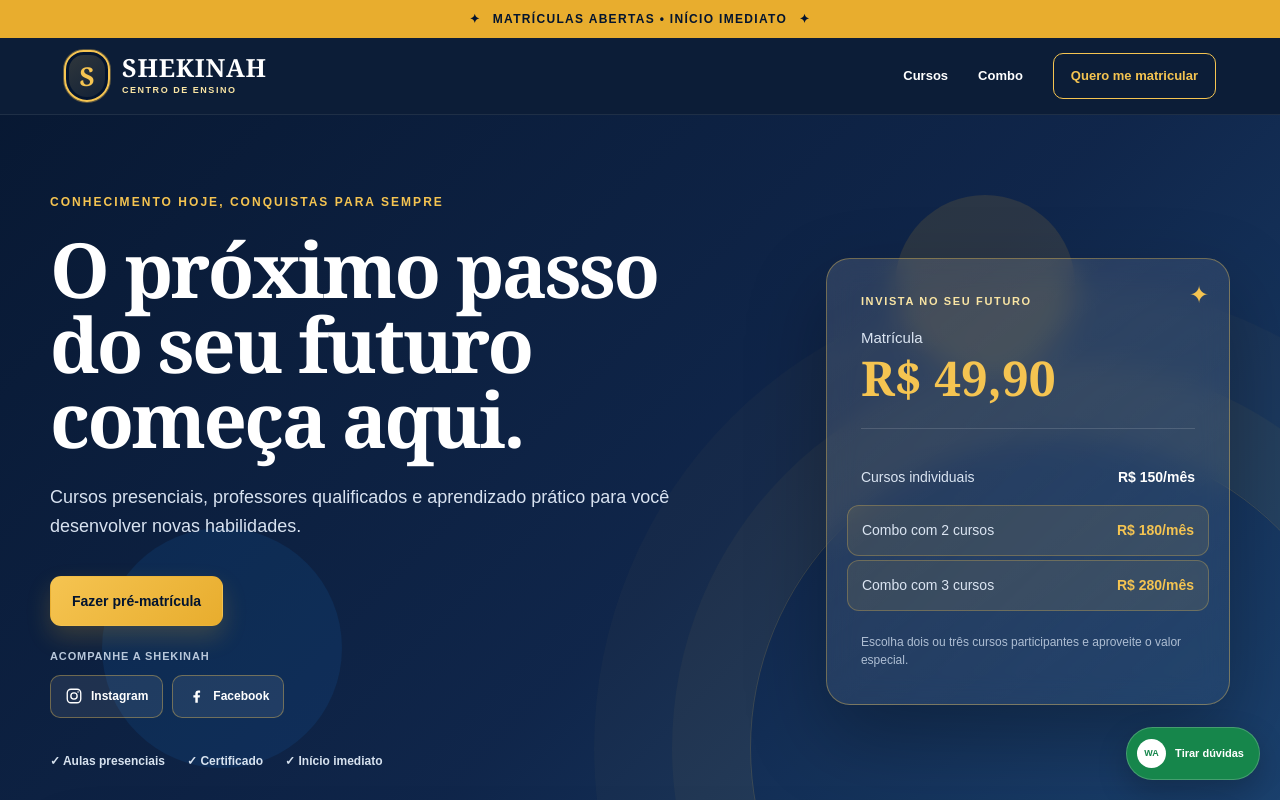
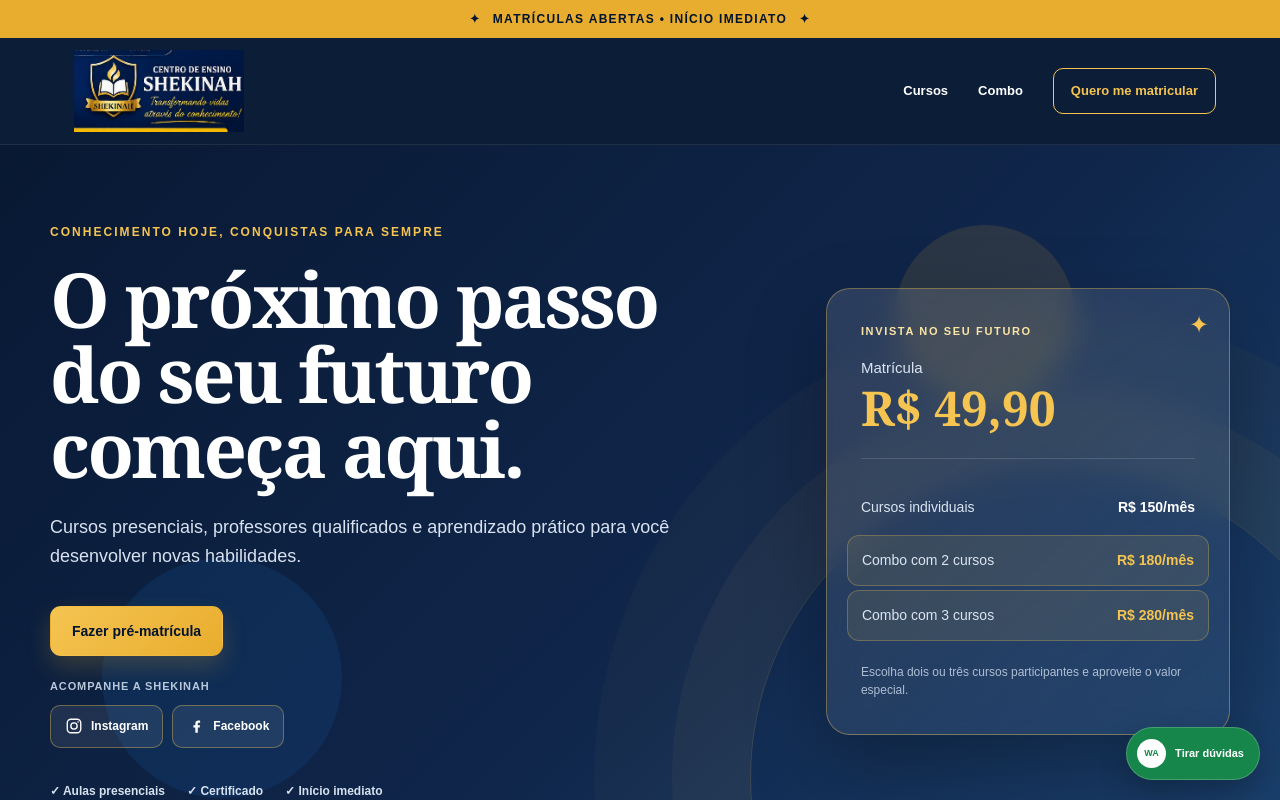
Before and after one commit to kuadmff2-bit/Site_shekinah, a Next.js app: page / in a window 1280 px wide. Shown: the top 800 px of the page. Built offline with nearby package versions, Linux system fonts and the light colour scheme.

Commit message:
Melhora leitura e aplica marca oficial

```diff
--- a/app/globals.css
+++ b/app/globals.css
@@ -21,6 +21,8 @@ a { color: inherit; text-decoration: none; }
 
 .announcement { display: flex; min-height: 38px; align-items: center; justify-content: center; gap: 12px; padding: 8px 20px; background: var(--gold-500); color: var(--navy-950); font-size: 12px; font-weight: 800; letter-spacing: .11em; text-align: center; text-transform: uppercase; }
 .site-header { position: sticky; top: 0; z-index: 30; display: flex; min-height: 76px; align-items: center; justify-content: space-between; padding: 12px clamp(22px, 5vw, 76px); border-bottom: 1px solid rgba(255,255,255,.08); background: rgba(3,20,47,.96); color: white; backdrop-filter: blur(14px); }
+.header-brand { display: inline-flex; align-items: center; flex: 0 1 auto; }
+.header-brand-logo { display: block; width: clamp(155px,18vw,190px); height: auto; max-height: 82px; object-fit: contain; }
 .brand { display: inline-flex; align-items: center; gap: 12px; }
 .brand-mark { display: grid; width: 46px; height: 52px; place-items: center; border: 2px solid var(--gold-400); border-radius: 22px 22px 26px 26px; background: linear-gradient(145deg, rgba(245,196,81,.16), rgba(245,196,81,.02)); color: var(--gold-400); font-family: Georgia, serif; font-size: 26px; font-weight: 800; box-shadow: inset 0 0 0 3px var(--navy-950), 0 0 0 1px rgba(245,196,81,.35); }
 .brand strong, .brand small { display: block; }
@@ -141,13 +143,13 @@ nav a:hover, nav a:focus-visible { color: var(--gold-400); }
 .minor-heading p { margin: 5px 0 0; color: #6f5b2c; font-size: 10px; line-height: 1.5; }
 .course-options { margin: 28px 0 0; padding: 0; border: 0; }
 .course-options legend { color: #344054; font-size: 12px; font-weight: 800; }
-.course-options > p { margin: 5px 0 13px; color: var(--muted); font-size: 11px; line-height: 1.5; }
-.checkbox-grid { display: grid; grid-template-columns: 1fr 1fr; gap: 9px; }
-.course-check { position: relative; display: grid; grid-template-columns: 18px 1fr; gap: 2px 9px; align-items: start; min-height: 61px; padding: 12px; border: 1px solid #dde2ea; border-radius: 10px; cursor: pointer; transition: border-color .2s ease, background .2s ease; }
+.course-options > p { margin: 7px 0 16px; color: var(--muted); font-size: 13px; line-height: 1.55; }
+.checkbox-grid { display: grid; grid-template-columns: 1fr 1fr; gap: 11px; }
+.course-check { position: relative; display: grid; grid-template-columns: 22px 1fr; gap: 4px 11px; align-items: start; min-height: 76px; padding: 15px; border: 1px solid #dde2ea; border-radius: 11px; cursor: pointer; transition: border-color .2s ease, background .2s ease; }
 .course-check.selected { border-color: #d39b24; background: #fff9e9; }
-.course-check input { grid-row: span 2; width: 16px; height: 16px; margin: 1px 0 0; accent-color: var(--navy-800); }
-.course-check span { color: var(--navy-900); font-size: 12px; font-weight: 800; }
-.course-check small { color: var(--muted); font-size: 9px; }
+.course-check input { grid-row: span 2; width: 20px; height: 20px; margin: 1px 0 0; accent-color: var(--navy-800); }
+.course-check span { color: var(--navy-900); font-size: 15px; font-weight: 900; line-height: 1.35; }
+.course-check small { color: var(--muted); font-size: 12px; line-height: 1.4; }
 .form-error { margin: 10px 0 0 !important; color: #b42318 !important; font-weight: 700; }
 .selection-summary { display: flex; align-items: center; justify-content: space-between; gap: 16px; margin-top: 14px; padding: 14px 16px; border-radius: 11px; background: var(--navy-900); color: white; }
 .selection-summary span { font-size: 11px; font-weight: 700; }
@@ -185,6 +187,7 @@ footer { display: flex; align-items: center; justify-content: space-between; gap
 @media (max-width: 700px) {
   .announcement { font-size: 10px; }
   .site-header { min-height: 68px; padding: 10px 18px; }
+  .header-brand-logo { width: min(140px,calc(100vw - 130px)); max-height: 68px; }
   .brand-mark { width: 38px; height: 43px; font-size: 22px; }
   .brand strong { font-size: 20px; }
   .brand small { font-size: 8px; }
@@ -221,6 +224,10 @@ footer { display: flex; align-items: center; justify-content: space-between; gap
   .enrollment-form { padding: 24px 18px; }
   .field-grid, .checkbox-grid { grid-template-columns: 1fr; }
   .field.full { grid-column: auto; }
+  .course-options > p { font-size: 14px; }
+  .course-check { min-height: 82px; padding: 16px; }
+  .course-check span { font-size: 16px; }
+  .course-check small { font-size: 13px; }
   .selection-summary { align-items: flex-start; flex-direction: column; }
   footer { align-items: flex-start; flex-direction: column; padding: 34px 20px 92px; }
   .footer-copy { text-align: left; }
--- a/app/page.tsx
+++ b/app/page.tsx
@@ -296,9 +296,8 @@ export default function Home() {
       <div className="announcement"><span>✦</span> Matrículas abertas • início imediato <span>✦</span></div>
 
       <header className="site-header">
-        <a className="brand" href="#inicio" aria-label="Centro de Ensino Shekinah - início">
-          <span className="brand-mark" aria-hidden="true">S</span>
-          <span><strong>Shekinah</strong><small>Centro de Ensino</small></span>
+        <a className="header-brand" href="#inicio" aria-label="Centro de Ensino Shekinah - início">
+          <img className="header-brand-logo" src="/shekinah-logo.png" alt="Centro de Ensino Shekinah" width="197" height="95" />
         </a>
         <nav aria-label="Navegação principal">
           <a href="#cursos">Cursos</a>
```
Also changed, not shown: public/shekinah-logo.png (added), 1 other file (tests, documents, lock files or other folders).
